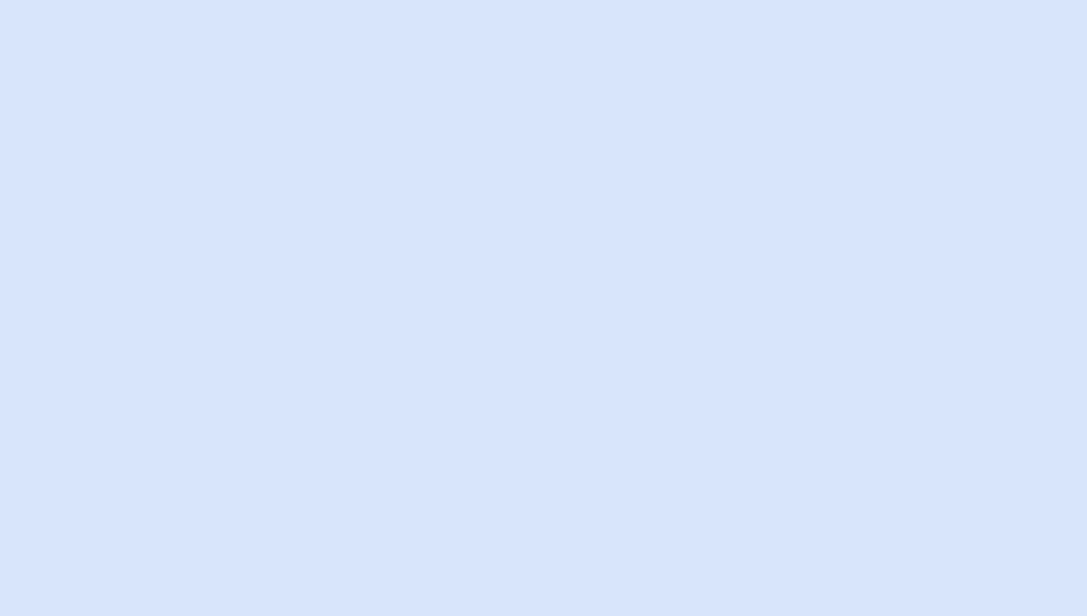
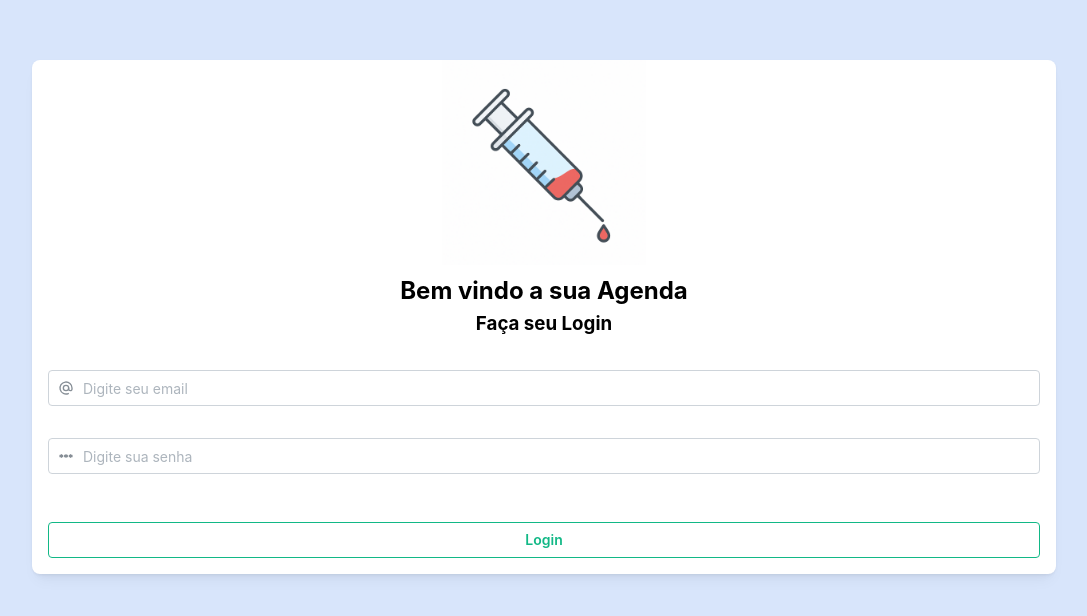
Before and after one commit to Gurinzada/hemoterapia, a React (Vite) app in the folder frontend/: page / in a window 1280 px wide. Shown: the part 102-718 px from the top of the page, without its empty margins (96-1183 px from the left). Built offline with nearby package versions, Linux system fonts and the light colour scheme.

Commit message:
feat: login page

```diff
--- a/frontend/src/pages/login/Login.tsx
+++ b/frontend/src/pages/login/Login.tsx
@@ -3,9 +3,13 @@ import Container from "../../components/Container";
 import useToast from "../../hooks/useToast";
 import { useState } from "react";
 import { useNavigate } from "react-router-dom";
+import { Button, Card, Input } from "@mantine/core";
+import { IconAt, IconPassword } from "@tabler/icons-react";
+import sering from "../../assets/syringe.png";
 
 export default function Login() {
   const { showToastSucess, showToastError, showToastWarn } = useToast();
+  const [loading, setLoading] = useState<boolean>(false);
   const [userInfos, setUserInfos] = useState({
     email: "",
     password: "",
@@ -19,6 +23,7 @@ export default function Login() {
     if (isEmpty) {
       return showToastWarn("Complete os campos para realizar o Login");
     }
+    setLoading(true);
     try {
       e.preventDefault();
       const response = await axios.post(
@@ -36,11 +41,13 @@ export default function Login() {
       if (response.status === 201) {
         localStorage.setItem("token", response.data.token);
         showToastSucess("Login realizado com sucesso");
+        setLoading(false);
         setTimeout(() => {
           navigate("/home");
         }, 4500);
       }
     } catch {
+      setLoading(false);
       return showToastError("Email ou Senha incorretas");
     }
   };
@@ -48,7 +55,46 @@ export default function Login() {
   return (
     <>
       <Container>
-        <div></div>
+        <main style={{display: "flex", justifyContent: "center", alignItems: "center", height: "100vh"}}>
+          <Card shadow="sm" radius={"md"} padding={"xl"} style={{display: "flex", gap: "1rem"}}>
+            <Card.Section>
+              <div style={{textAlign: "center"}}>
+                <img src={sering} alt="" style={{width: "20%"}}/>
+                <h2>Bem vindo a sua Agenda</h2>
+                <h3>Faça seu Login</h3>
+              </div>
+            </Card.Section>
+            <Card.Section>
+              <div style={{padding: "1rem"}}>
+                <Input
+                type="email"
+                placeholder="Digite seu email"
+                leftSection={<IconAt size={16} />}
+                onChange={(e) => setUserInfos({
+                  ...userInfos,
+                  email: e.target.value
+                })}
+              />
+              </div>
+              <div style={{padding: "1rem"}}>
+                <Input
+                  type="password"
+                  placeholder="Digite sua senha"
+                  leftSection={<IconPassword size={16}/>}
+                  onChange={(e) => setUserInfos({
+                    ...userInfos,
+                    password: e.target.value
+                  })}
+                />
+              </div>
+            </Card.Section>
+            <Card.Section>
+              <div style={{padding: "1rem"}}>
+                <Button disabled={loading} onClick={handleSubmitLogin} color="teal" variant="outline" fullWidth>Login</Button>
+              </div>
+            </Card.Section>
+          </Card>
+        </main>
       </Container>
     </>
   );
```
